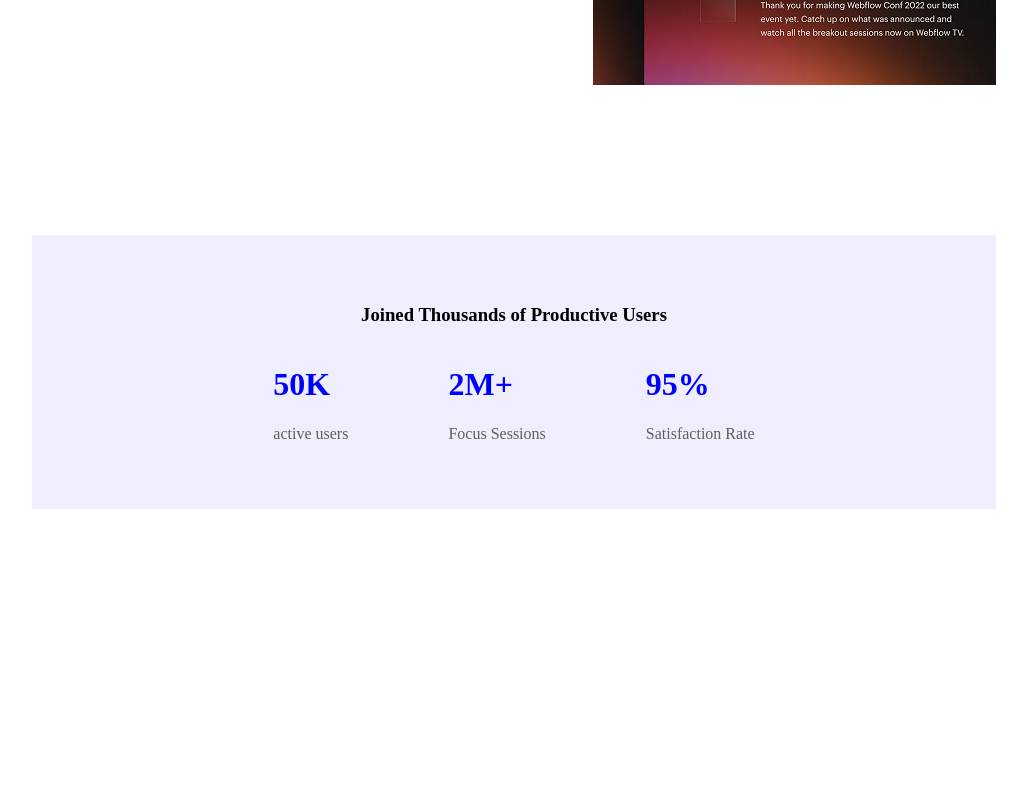
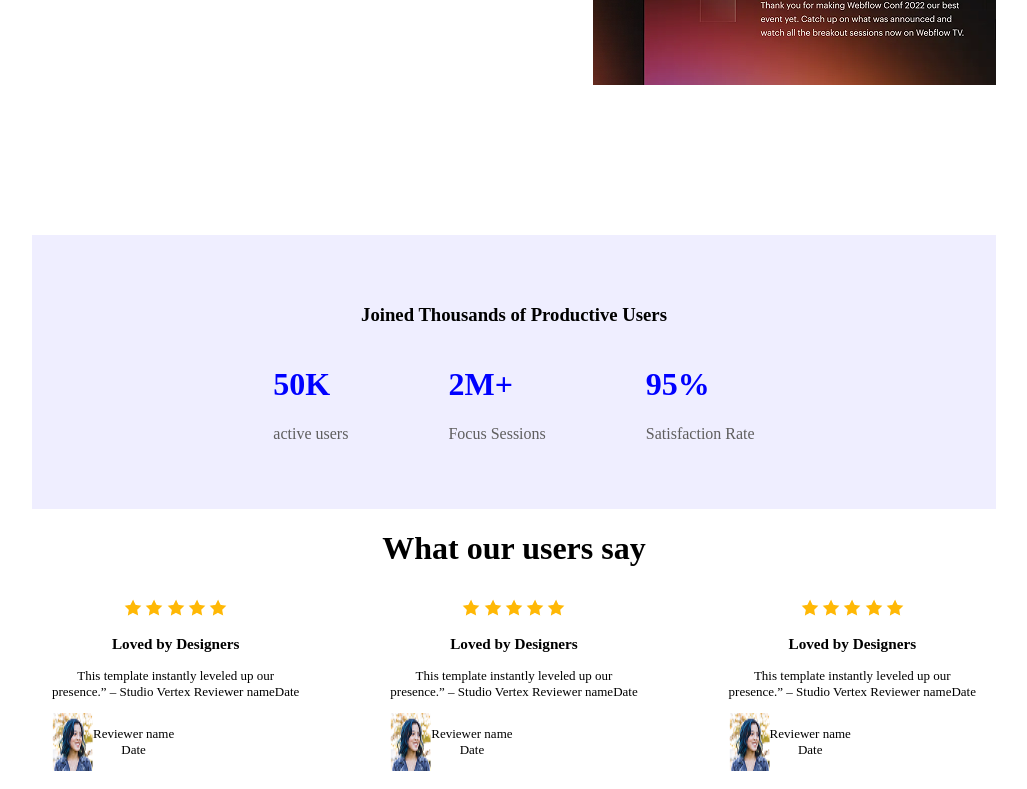
Before and after one commit to marializa007/My-first-assignment, a plain HTML site: page index.html in a window 1280 px wide. Shown: the part 768-1557 px from the top of the page, without its empty margins (126-1153 px from the left). Before the commit the page ends 1285 px from the top, so only its background shows below. Drawn offline with Linux system fonts and the light colour scheme.

Commit message:
four commit

```diff
--- a/index.html
+++ b/index.html
@@ -51,7 +51,60 @@
                </div>
             </div>
         </div>
+        <div >
+            <div>
+            <h1 class="what">What our users say</h1>
+           </div>
+           <div class="icon-star">
+            <div>
+            <img src="Assets/icon-star.png" alt="">
+            <img src="Assets/icon-star.png" alt="">
+            <img src="Assets/icon-star.png" alt="">
+            <img src="Assets/icon-star.png" alt="">
+            <img src="Assets/icon-star.png" alt="">
+           <div>
+            <h3>Loved by Designers</h3>
+           <p>This template instantly leveled up our <br>presence.” – Studio Vertex Reviewer nameDate</p>
+           <div class="name">
+            <img src="Assets/avatar.png" alt="">
+           <p>Reviewer name <br>Date</p>
+           </div>
+           </div>
+            </div>
+           <div>
+            <img src="Assets/icon-star.png" alt="">
+            <img src="Assets/icon-star.png" alt="">
+            <img src="Assets/icon-star.png" alt="">
+            <img src="Assets/icon-star.png" alt="">
+            <img src="Assets/icon-star.png" alt="">
+           <div>
+            <h3>Loved by Designers</h3>
+           <p>This template instantly leveled up our <br>presence.” – Studio Vertex Reviewer nameDate</p>
+           <div class="name">
+            <img src="Assets/avatar.png" alt="">
+           <p>Reviewer name <br>Date</p>
+           </div>
+           </div>
+            </div>
+           <div>
+            <img src="Assets/icon-star.png" alt="">
+            <img src="Assets/icon-star.png" alt="">
+            <img src="Assets/icon-star.png" alt="">
+            <img src="Assets/icon-star.png" alt="">
+            <img src="Assets/icon-star.png" alt="">
+           <div>
+            <h3>Loved by Designers</h3>
+           <p>This template instantly leveled up our <br>presence.” – Studio Vertex Reviewer nameDate</p>
+           <div class="name">
+            <img src="Assets/avatar.png" alt="">
+           <p>Reviewer name <br>Date</p>
+           </div>
+           </div>
+            </div>
 
+           </div>
+
+        </div>
     </main>
     <footer>
 
--- a/style.css
+++ b/style.css
@@ -67,3 +67,19 @@ header{
 .pclass{
     color: rgb(95, 94, 94);
 }
+.icon-star{
+   display: flex;
+    font-size: small;
+    background-color: white;
+    margin: 0 150px;
+    padding: 10px 20px;
+    text-align: center;
+    gap: 30px;
+    justify-content: space-between;
+}
+.name{
+    display: flex;
+}
+.what{
+   text-align: center;
+}
```
